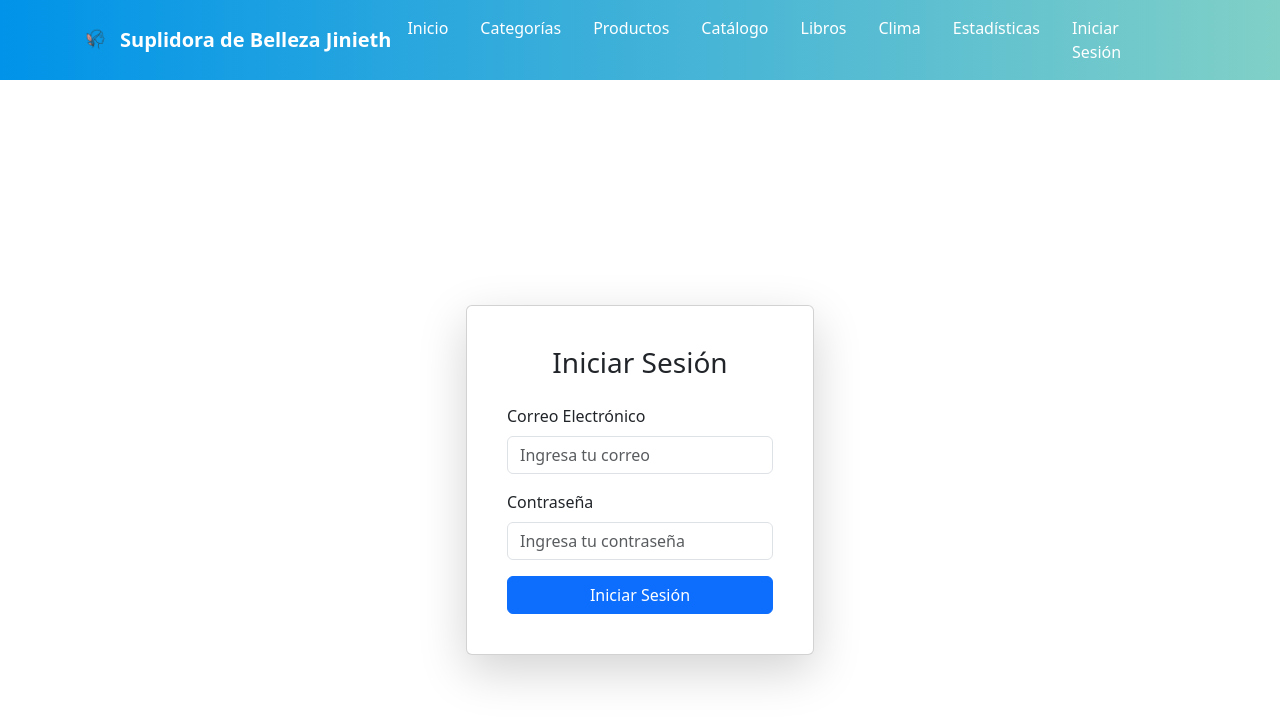
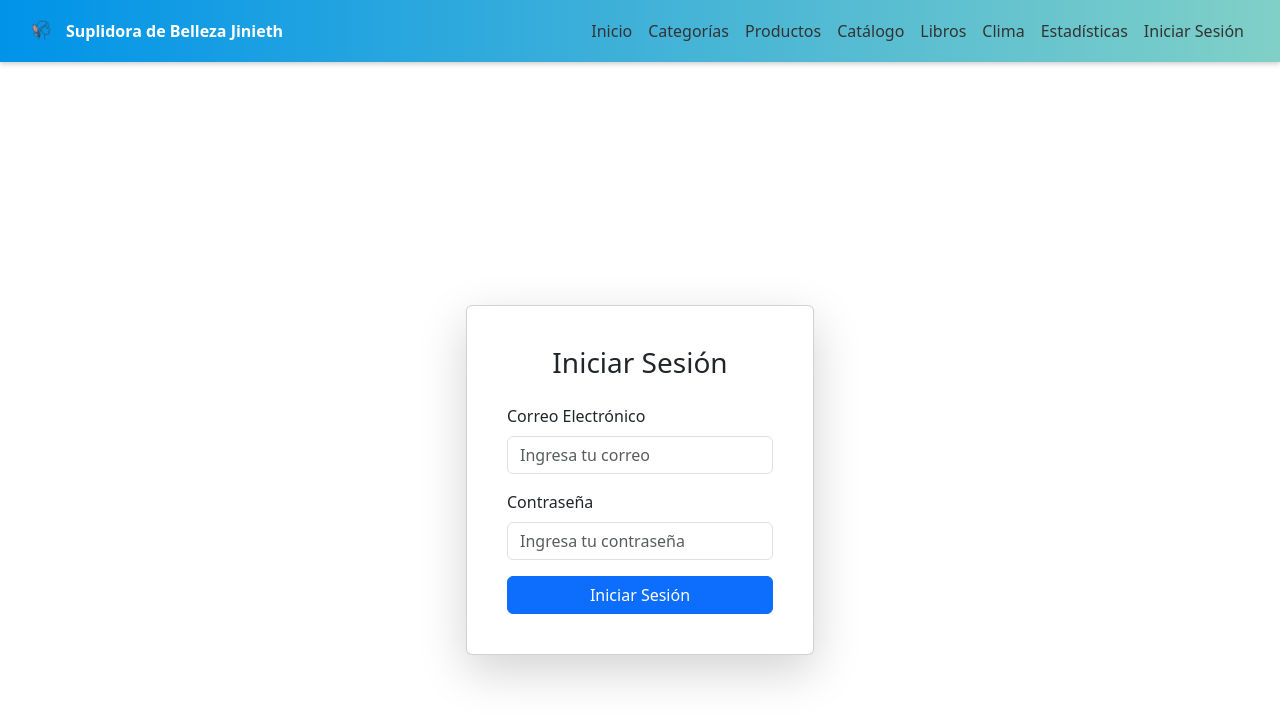
Before and after one commit to JiniethM/Practicas-de-eliab-2025, a React (Vite) app: page / in a window 1280 px wide. Shown: the top 722 px of the page. Built offline with nearby package versions, Linux system fonts and the light colour scheme; no server answers.

Commit message:
:lipstick: Se agrego estilos al encabezado y responsivo

```diff
--- a/src/App.css
+++ b/src/App.css
@@ -1,36 +1,77 @@
+/* Navbar color + gradiente */
 .color-navbar {
   background-color: #0093E9 !important;
   background-image: linear-gradient(90deg, #0093E9 0%, #80D0C7 100%);
-    z-index: 1030; /* Asegura que el encabezado esté siempre encima */
+  z-index: 1030;
+  padding: 0.5rem 1rem;
 }
 
-  .color-texto-marca {
-    color: #1e3d87 !important;
+.shadow-navbar {
+  box-shadow: 0 2px 5px rgba(0, 0, 0, 0.2);
 }
 
+/* Ajuste para el contenido debajo del navbar */
 .margen-superior-main {
-    margin-top: 80px; /* Ajusta este valor según la altura del encabezado */
+  margin-top: 80px;
 }
 
+/* Logo + texto */
 .logo-titulo {
-    margin-right: auto; /* Mueve el logo y el título hacia atrás */
+  margin-right: auto;
 }
 
-  .nav-link-hover {
-    transition: color 0.3s ease; /* Transición suave al cambiar el color */
+.brand-text {
+  font-size: 1rem;
+  white-space: nowrap;
 }
 
-  .nav-link-hover:hover {
-    color: #0056b3 !important; /* Cambia el color a azul al pasar el mouse */
+/* Nav links generales */
+.nav-link-style {
+  color: #fff !important;
+  margin: 0 0.5rem;
+  transition: color 0.3s ease, background-color 0.3s ease;
+  border-radius: 4px;
+  padding: 0.4rem 0.7rem;
 }
 
-  .navbar-buttons {
-    display: flex;
-    gap: 10px; /* Espaciado uniforme entre botones */
-    flex-wrap: wrap; /* Permite que los botones se acomoden en varias líneas si es necesario */
+.nav-link-style:hover {
+  color: #0056b3 !important;
+  background-color: rgba(255, 255, 255, 0.1);
 }
 
-  .navbar-buttons .btn {
-    font-size: 0.9rem; /* Ajusta el tamaño del texto de los botones */
-    padding: 5px 10px; /* Ajusta el relleno interno de los botones */
+/* Offcanvas menú */
+.offcanvas {
+  width: 240px !important;
 }
+
+.offcanvas-header {
+  border-bottom: 1px solid #ddd;
+}
+
+.offcanvas-body .nav-link {
+  color: #333 !important;
+  margin: 0.2rem 0;
+}
+
+/* Media queries para responsive */
+@media (max-width: 600px) {
+  .brand-text {
+    font-size: 0.9rem;
+  }
+  .logo-titulo img {
+    width: 26px;
+    height: 26px;
+  }
+  .nav-link-style {
+    font-size: 0.85rem;
+    padding: 0.3rem 0.5rem;
+    margin: 0 0.3rem;
+  }
+}
+
+@media (min-width: 1200px) {
+  .nav-link-style {
+    font-size: 1rem;
+    padding: 0.5rem 1rem;
+  }
+}
--- a/src/components/Encabezado.jsx
+++ b/src/components/Encabezado.jsx
@@ -71,15 +71,15 @@ const Encabezado = () => {
   };
 
   return (
-    <Navbar expand="sm" fixed="top" className="color-navbar">
-      <Container>
+    <Navbar expand="sm" fixed="top" className="color-navbar shadow-navbar">
+      <Container fluid>
         <Navbar.Brand
           onClick={() => handleNavigate("/inicio")}
-          className="text-white logo-titulo"
+          className="text-white logo-titulo d-flex align-items-center"
           style={{ cursor: "pointer" }}
         >
-          <img alt="" src={logo} width="30" height="30" className="d-inline-block align-top me-2" />
-          <strong>Suplidora de Belleza Jinieth</strong>
+          <img alt="" src={logo} width="30" height="30" className="me-2" />
+          <strong className="brand-text d-none d-sm-inline">Suplidora de Belleza Jinieth</strong>
         </Navbar.Brand>
         <Navbar.Toggle aria-controls="offcanvasNavbar-expand-sm" onClick={handleToggle} />
         <Navbar.Offcanvas
@@ -88,49 +88,47 @@ const Encabezado = () => {
           placement="end"
           show={isCollapsed}
           onHide={() => setIsCollapsed(false)}
+          className="bg-light"
         >
           <Offcanvas.Header closeButton>
-            <Offcanvas.Title
-              id="offcanvasNavbarLabel-expand-sm"
-              className={isCollapsed ? "color-texto-marca" : "text-white"}
-            >
+            <Offcanvas.Title id="offcanvasNavbarLabel-expand-sm">
               Menú
             </Offcanvas.Title>
           </Offcanvas.Header>
           <Offcanvas.Body>
-            <Nav className="justify-content-end flex-grow-1 pe-3">
-              <Nav.Link onClick={() => handleNavigate("/inicio")} className="text-white mx-2 nav-link-hover">
+            <Nav className="flex-column flex-sm-row justify-content-end w-100">
+              <Nav.Link onClick={() => handleNavigate("/inicio")} className="nav-link-style">
                 Inicio
               </Nav.Link>
-              <Nav.Link onClick={() => handleNavigate("/categorias")} className="text-white mx-2 nav-link-hover">
+              <Nav.Link onClick={() => handleNavigate("/categorias")} className="nav-link-style">
                 Categorías
               </Nav.Link>
-              <Nav.Link onClick={() => handleNavigate("/productos")} className="text-white mx-2 nav-link-hover">
+              <Nav.Link onClick={() => handleNavigate("/productos")} className="nav-link-style">
                 Productos
               </Nav.Link>
-              <Nav.Link onClick={() => handleNavigate("/catalogo")} className="text-white mx-2 nav-link-hover">
+              <Nav.Link onClick={() => handleNavigate("/catalogo")} className="nav-link-style">
                 Catálogo
               </Nav.Link>
-              <Nav.Link onClick={() => handleNavigate("/libros")} className="text-white mx-2 nav-link-hover">
+              <Nav.Link onClick={() => handleNavigate("/libros")} className="nav-link-style">
                 Libros
               </Nav.Link>
-              <Nav.Link onClick={() => handleNavigate("/clima")} className="text-white mx-2 nav-link-hover">
+              <Nav.Link onClick={() => handleNavigate("/clima")} className="nav-link-style">
                 Clima
               </Nav.Link>
-              <Nav.Link onClick={() => handleNavigate("/estadisticas")} className="text-white mx-2 nav-link-hover">
+              <Nav.Link onClick={() => handleNavigate("/estadisticas")} className="nav-link-style">
                 Estadísticas
               </Nav.Link>
               {!esDispositivoIOS && mostrarBotonInstalacion && (
-                <Nav.Link onClick={instalacion} className="text-white mx-2 nav-link-hover">
-                  Instalar Suplidora de Belleza <i className="bi bi-download"></i>
+                <Nav.Link onClick={instalacion} className="nav-link-style">
+                  Instalar App <i className="bi bi-download"></i>
                 </Nav.Link>
               )}
               {isLoggedIn ? (
-                <Nav.Link onClick={handleLogout} className="text-white mx-2 nav-link-hover">
+                <Nav.Link onClick={handleLogout} className="nav-link-style">
                   Cerrar Sesión
                 </Nav.Link>
               ) : (
-                <Nav.Link onClick={() => handleNavigate("/")} className="text-white mx-2 nav-link-hover">
+                <Nav.Link onClick={() => handleNavigate("/")} className="nav-link-style">
                   Iniciar Sesión
                 </Nav.Link>
               )}
```
Lines whose indentation alone changed are shown as unchanged.
